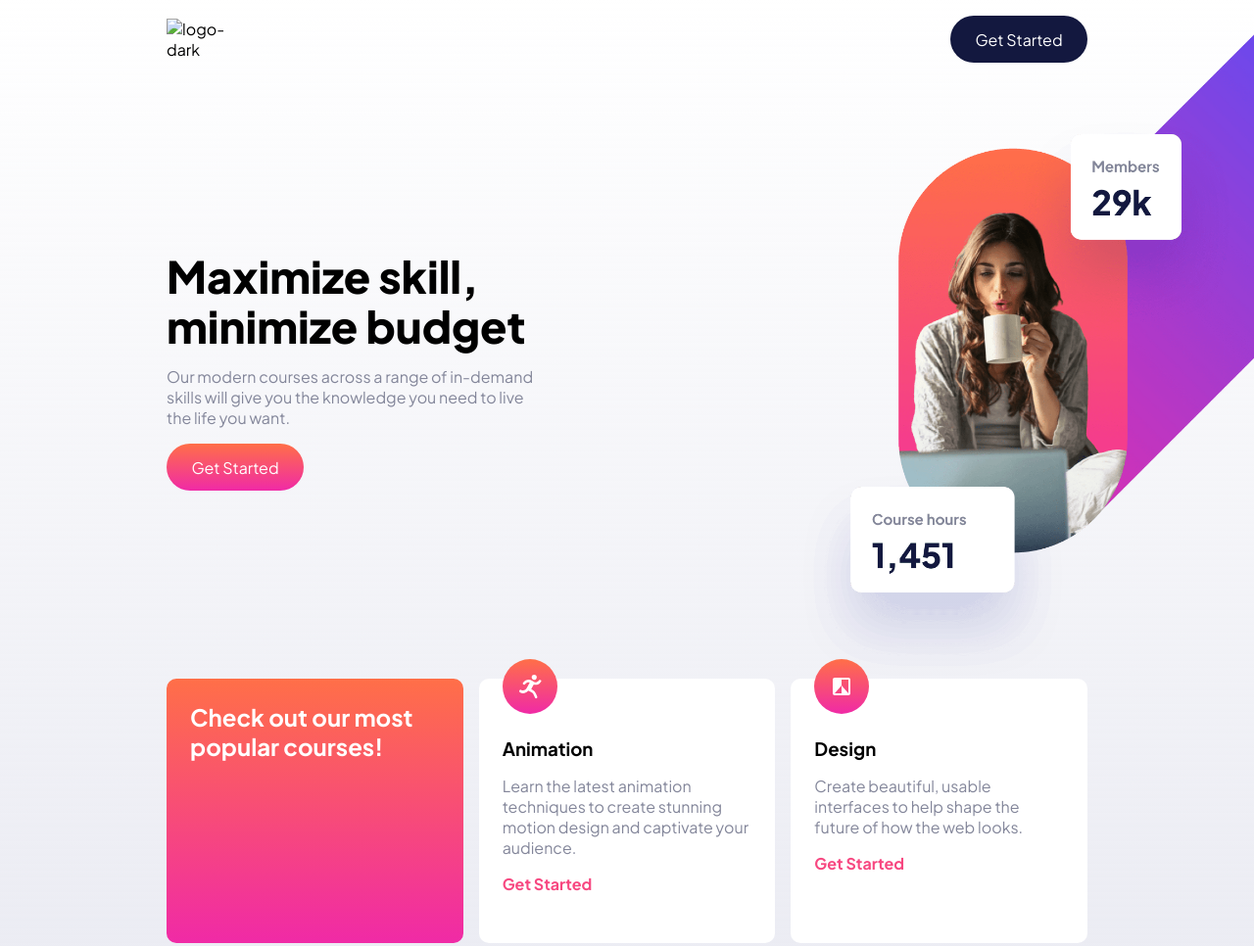
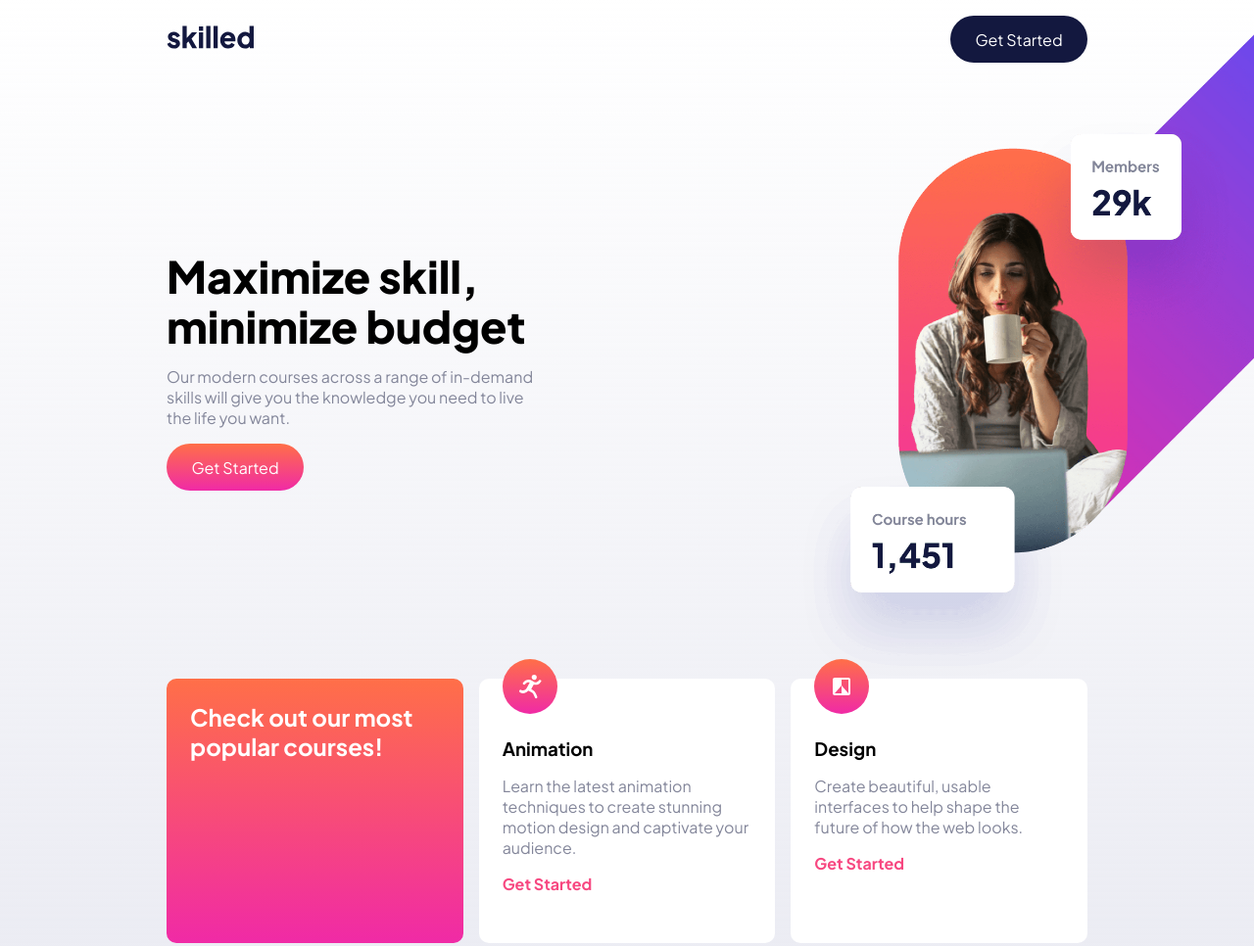
Before and after one commit to tharidu678/E-Learning-Landing-Page, a plain HTML site: page index.html in a window 1280 px wide. Shown: the top 966 px of the page at 98% size. Drawn offline with Linux system fonts and the light colour scheme; the site is published under a folder, as on GitHub Pages, so addresses that start at the root find nothing.

Commit message:
fixed the logo

```diff
--- a/index.html
+++ b/index.html
@@ -19,7 +19,7 @@
     <nav>
       <div class="container flex">
         <div class="logo">
-          <img src="/starter-code/assets/logo-dark.svg" alt="logo-dark" />
+          <img src="starter-code/assets/logo-dark.svg" alt="logo-dark" />
         </div>
         <div>
           <a href="#" class="button">Get Started</a>
```
